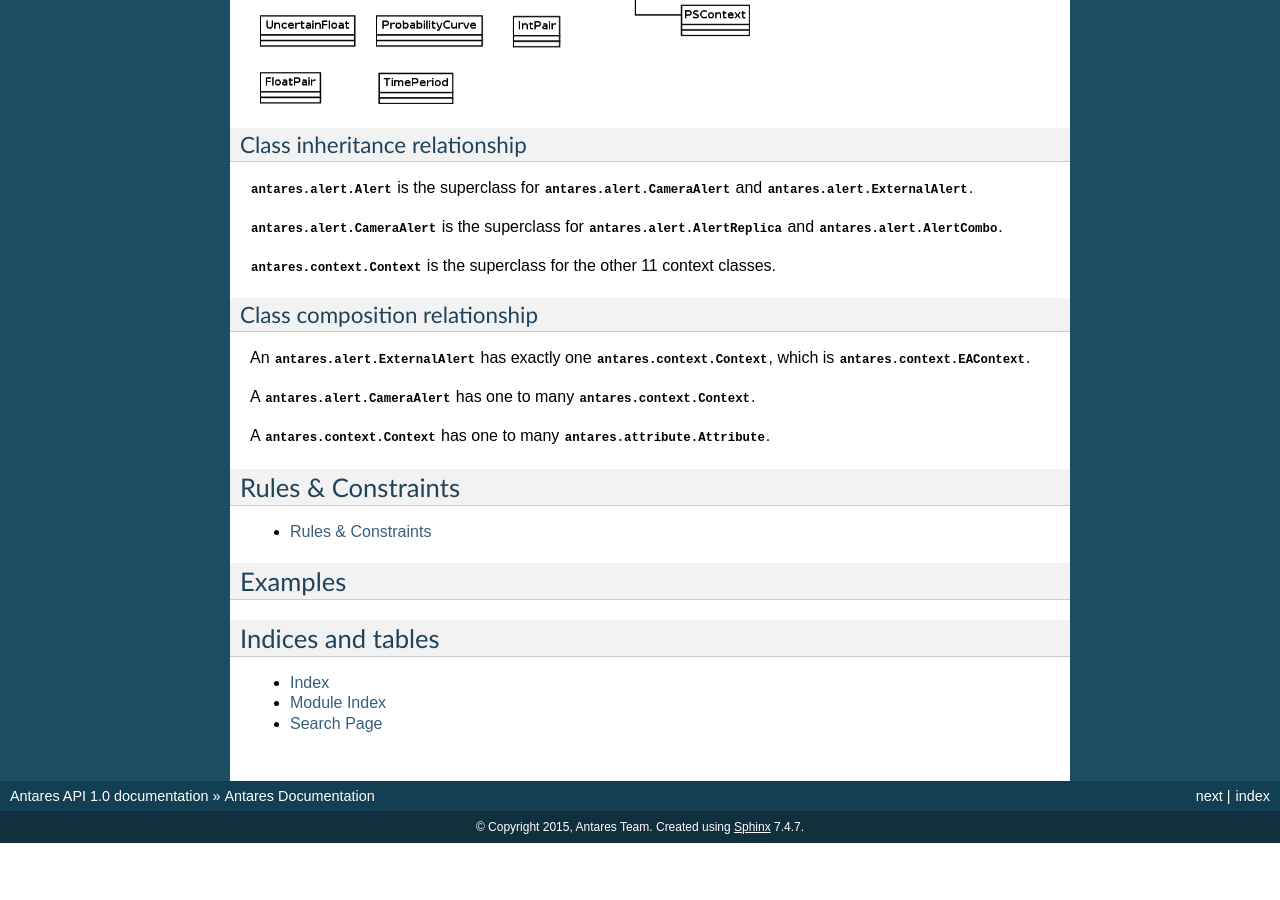
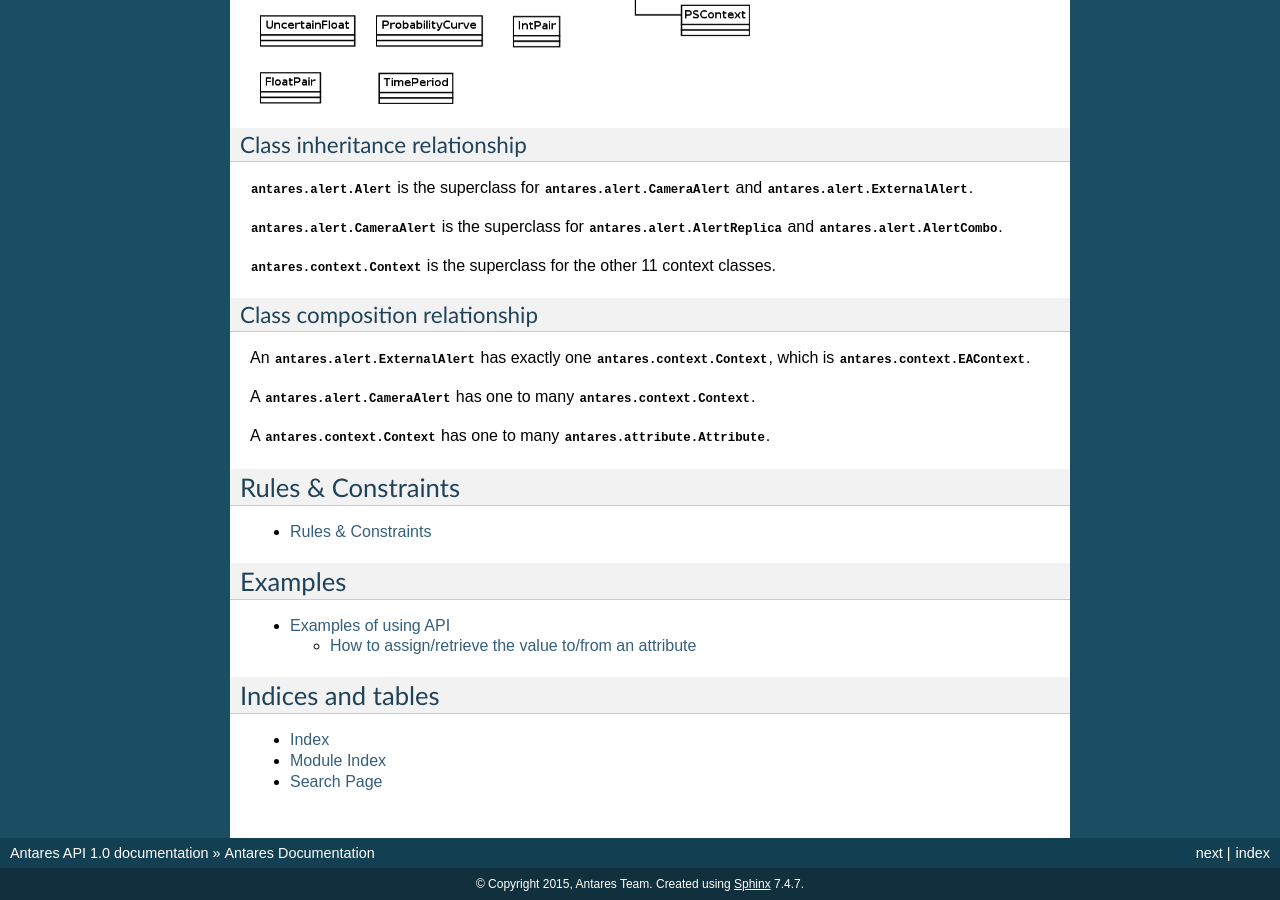
Before and after one commit to AzNOAOTares/antares-base, a Sphinx documentation site: the page built from doc/source/index.rst, in a window 1280 px wide and 900 px high, scrolled down 1484 px. Built offline with Sphinx 7.4.7, drawn with Linux system fonts in a browser that asks for light colours; before the commit the page ends 2327 px from its top, so only the background shows below that; some of the changed lines change nothing that is shown.

Commit message:
add an example

```diff
--- /dev/null
+++ b/doc/source/examples/attr_val.rst
@@ -0,0 +1,18 @@
+***************************************
+Examples of using API
+***************************************
+
+How to assign/retrieve the value to/from an attribute
+=====================================================
+
+Suppose we have a camera alert with some base attributes, for example,
+its **G** value and **R** value, if want to compute the derived
+attribute **GMinusR**, we can do::
+  from antares.alert import CameraAlert
+
+  def computeGMinusR( alert ):
+  """ alert """
+      alert.CA.GMinusR = alert.CA.G - alert.CA.R
+      alert.CA.GMinusR.confidence = 1.0
+      alert.CA.GMinusR.annotation = "High confidence because we don't know"
+      alert.CA.GMinusR.description = "G value minus R value"
--- a/doc/source/index.rst
+++ b/doc/source/index.rst
@@ -108,6 +108,11 @@ Rules & Constraints
 Examples
 *********************
 
+.. toctree::
+   :maxdepth: 2
+
+   examples/attr_val.rst
+
 ******************
 Indices and tables
 ******************
```
